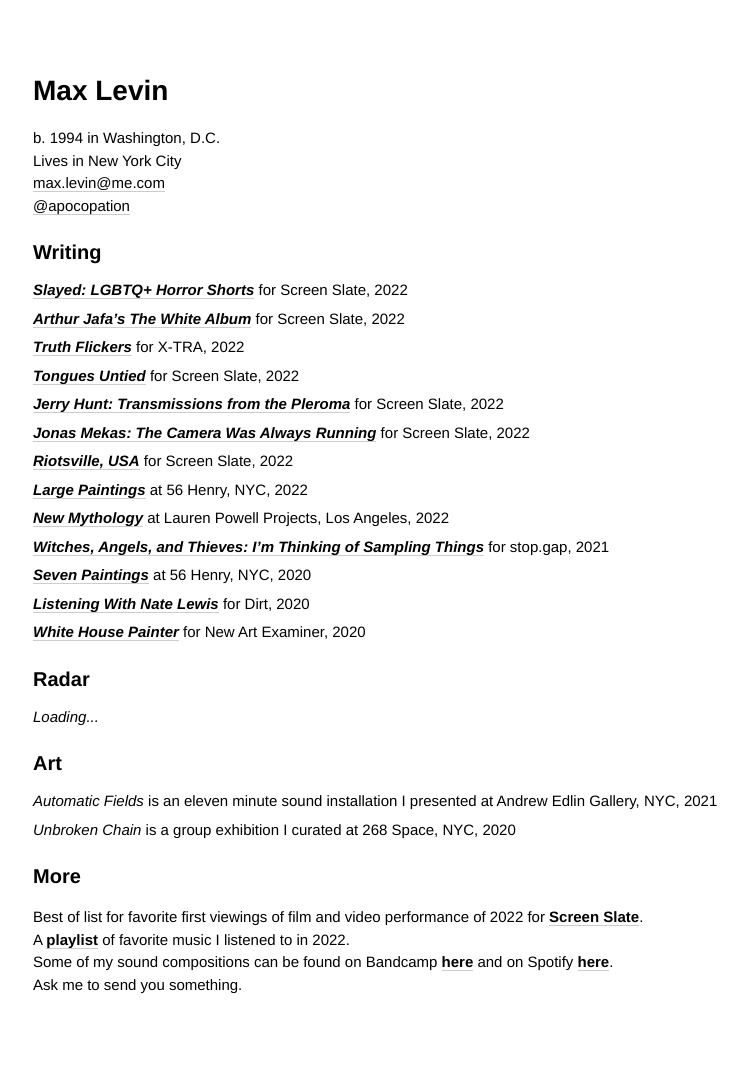
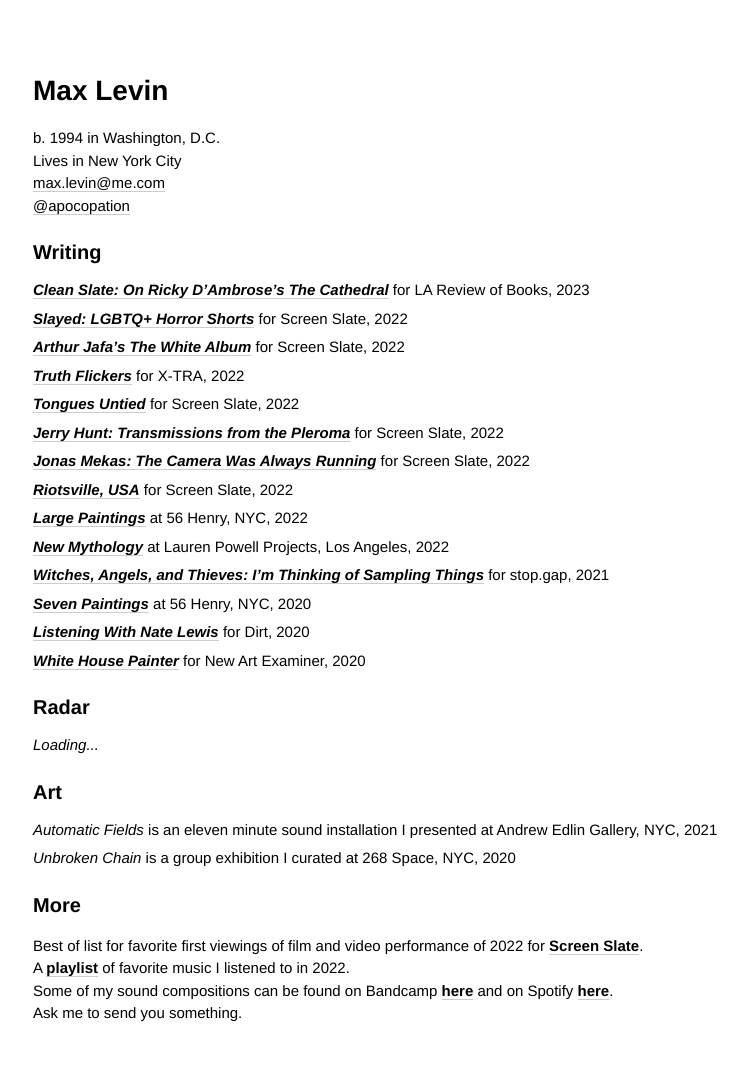
Before and after one commit to minicreative/maxlevin.me, a Jekyll site: the page built from index.md, in a window 1280 px wide. Shown: the whole page, without its empty margins (17-765 px from the left). Built offline with Jekyll 4.4.1, drawn with Linux system fonts in a browser that asks for light colours; before the commit the page ends 1061 px from its top, so only the background shows below that.

Commit message:
Updated Index

```diff
--- a/index.md
+++ b/index.md
@@ -4,6 +4,9 @@
 sections:
 - title: Writing
   items:
+  - description: "**[*Clean Slate: On Ricky D'Ambrose's The Cathedral*](https://lareviewofbooks.org/article/clean-slate-on-ricky-dambroses-the-cathedral/)**
+      for LA Review of Books, 2023"
+    image: "/uploads/forsite.jpg"
   - description: "**[*Slayed: LGBTQ+ Horror Shorts*](https://www.screenslate.com/articles/slayed-lgbtq-horror-shorts)**
       for Screen Slate, 2022"
     image: "/uploads/8C0E06D8-71BD-4153-993F-9666EE64B9CF.jpeg"
```
